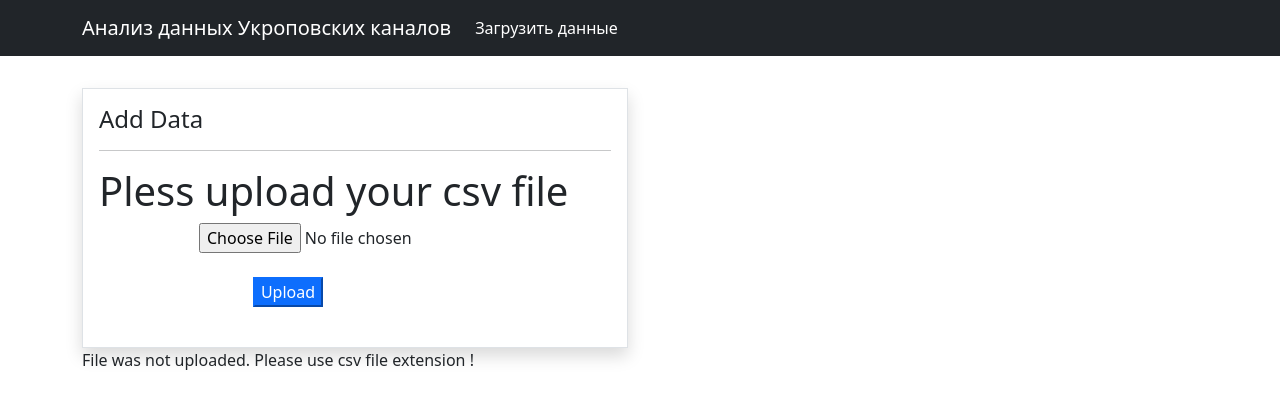
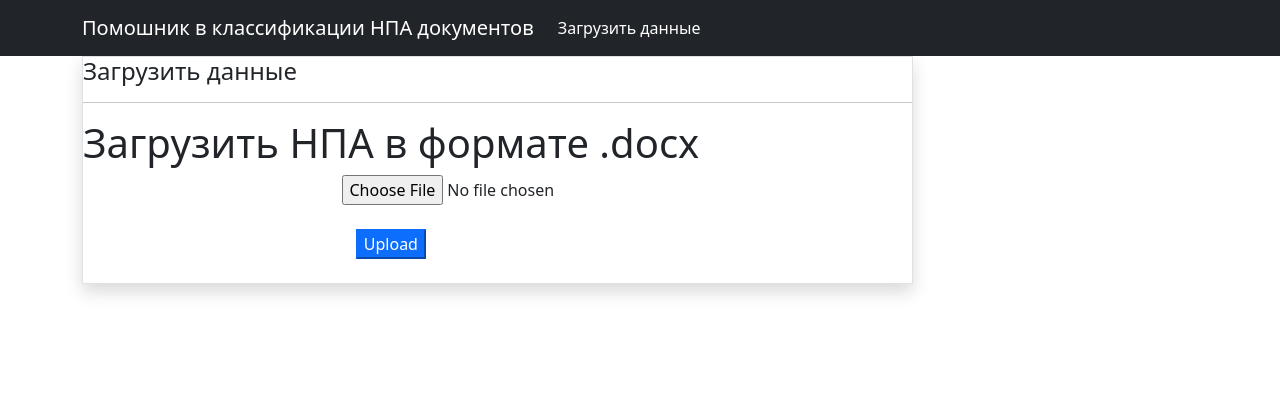
Before and after one commit to Buttee-bit/Analiz_tg_channel_UK, a Django app: page / in a window 1280 px wide. Shown: the top 409 px of the page. Run offline with Django 4.2, Linux system fonts and the light colour scheme; some libraries are stand-ins or nearby versions.

Commit message:
'Переделывание под нужды хакатона ML веб сервис '

```diff
--- a/django_charts/data/views.py
+++ b/django_charts/data/views.py
@@ -1,6 +1,20 @@
 import os
+import docx
+import re
+import pandas as pd
+import numpy as np
+import pickle
 
-import pandas as pd
+import nltk
+from nltk.corpus import stopwords
+from nltk.stem.porter import PorterStemmer
+from nltk.stem import WordNetLemmatizer
+from nltk.stem import SnowballStemmer as snow
+
+from sklearn.feature_extraction.text import  TfidfVectorizer
+
+
+
 from django.contrib import messages
 from django.core.files.storage import FileSystemStorage
 from django.shortcuts import render, redirect
@@ -10,10 +24,10 @@ from django.shortcuts import render, redirect
 
 
 def index(request):
-    global attributied
+    global attributied, name
     if request.method == "POST":
         uploaded_file = request.FILES['document']
-        if uploaded_file.name.endswith('.csv'):
+        if uploaded_file.name.endswith('.docx'):
             # save csv file in media folder
             savefile = FileSystemStorage()
 
@@ -25,7 +39,7 @@ def index(request):
             readfile(file_directiry)
             return redirect(results)
     else:
-        messages.warning(request, 'File was not uploaded. Please use csv file extension !')
+        pass
 
     return render(request, 'dashboard/index.html')
 
@@ -34,116 +48,133 @@ def index(request):
 
 def readfile(filename):
     ## Объявление глобальных переменных
-    global list_keys_valuse_counts, list_values_valuse_counts, \
-        data_norm, my_file, list_keys_to_week, \
-        list_values_to_week, list_keys_mount, \
+    global model, path_document, \
+        data_norm, list_text_doc, len_doc_paragraph, \
+        df_docx, dict_class_color, \
         list_values_mount, dict_week
 
     ## Чтение и обрабока данных
-    def normalize_data():
-        data = pd.read_csv('data_tg.csv')
-        data['date_time'] = data['date'] + ' ' + data['time']
-        data['date_time'] = pd.to_datetime(data['date_time'])
-        data.index = data['date_time']
-        data = data.drop(columns=['date', 'time'], axis=1)
-        data = data.drop(columns=['md5'], axis=1)
-        data = data.drop(columns=['image'], axis=1)
-        data = data.drop(columns=['messageLink'], axis=1)
-        data = data.drop(columns=['messageImage'], axis=1)
-        data = data.drop(columns=['forwardedChanel'], axis=1)
 
-        return data
 
-    data_norm = normalize_data()
+    #data_norm = normalize_data()
+    def get_model(path_model):
+        with open(path_model, 'rb') as file:
+            pickle_model = pickle.load(file)
+        return pickle_model
+    model = get_model(r'model\LinearSVC_model_2700.pkl')
 
     ##  Создание графика распределения по дням для каждой группы
-    def get_list_value_counts(data_norm):
-        data_counts = data_norm.groupby('chanel', as_index=False).agg({
-            "id": 'count'
-        }).sort_values('id', ascending=False)
-        list_keys_valuse_counts = []
-        list_values_valuse_counts = []
-        for key, value in zip(data_counts['chanel'], data_counts['id']):
-            list_keys_valuse_counts.append(key)
-            list_values_valuse_counts.append(value)
-        return list_keys_valuse_counts, list_values_valuse_counts
+    def load_file(path_to_file):
+        doc = docx.Document(path_to_file)
+        all_paragraphs = doc.paragraphs
+        list_text_doc = [par.text for par in all_paragraphs]
+        len_doc_paragraph = len(all_paragraphs)
+        return list_text_doc, len_doc_paragraph
+    list_text_doc,len_doc_paragraph = load_file('media\\' + name)
 
-    list_keys_valuse_counts, list_values_valuse_counts = get_list_value_counts(data_norm)
+    def get_dict_class_to_color(path_color):
+        dict_class_color ={}
+        df = pd.read_csv(path_color)
+        df.index = df['Unnamed: 0']
+        f_1 = df['f1-score']
+        for class_, value in zip(f_1.index, f_1.values):
+            if value < .25:
+                dict_class_color[class_] = 'black'
+            if value < .5 and value > .25:
+                dict_class_color[class_] = 'brown'
+            if value < .75 and value > 0.5:
+                dict_class_color[class_] = 'green'
+            if value > .75:
+                dict_class_color[class_] = 'blue'
 
+        return dict_class_color
+
+
+    dict_class_color = get_dict_class_to_color('model\\'+ 'df_class_rep.csv')
+    print(dict_class_color)
+    #list_keys_valuse_counts, list_values_valuse_counts = get_list_value_counts(data_norm)
+    def pandas_df_text(text_doc):
+        df = pd.DataFrame(text_doc, columns=['text'])
+        return df
+
+    df_docx = pandas_df_text(list_text_doc)
     ## Создание графика распределения сообщений по дням месяца
-    def get_list_key_value_mount(data_norm):
-        data_norm_M = data_norm.resample('d').id.nunique().to_frame(name='mount_count')
-        data_norm_M['Day'] = data_norm_M.index.day
-        list_keys_mount = list(data_norm_M.Day.unique())
-        list_values_mount = list(data_norm_M.mount_count)
-        return list_keys_mount, list_values_mount
+    def clear_text(text):
+        stop_words = set(stopwords.words('russian'))
+        text_cleaning_re = "[A-Za-z0-9!#$%&'()*+,./:;<=>?@[\]^_`{|}~—\"\-]+"
+        tokens = []
+        text = re.sub(text_cleaning_re, ' ', str(text).lower()).strip()
+        text = re.sub(r'\s+', ' ', text)
+        for token in text.split():
+            if token not in stop_words:
+                token = "".join(c for c in token if token.isalnum())
+                if len(token) != 2:
+                    tokens.append(token)
+        return " ".join(tokens)
 
-    list_keys_mount, list_values_mount = get_list_key_value_mount(data_norm)
+    def pre_process(text):
+        stemmer = snow('russian')
+        tokens = []
+        for token in text.split():
+            tokens.append(stemmer.stem(token))
+        return " ".join(tokens)
 
-    def value_for_week(data_norm):
+    texts_ = df_docx.text.apply(lambda x: clear_text(x))
+    texts_stemm = texts_.apply(lambda x: pre_process(x))
 
-        data_to_week = pd.DataFrame(data=data_norm, index=None)
-        data_to_week['date_time'] = pd.to_datetime(data_to_week['date_time'])
-        data_to_week['dow'] = data_to_week.date_time.dt.day_name()
-        data_to_week['hour'] = data_to_week.date_time.dt.hour
+    #list_keys_mount, list_values_mount = get_list_key_value_mount(data_norm)
+#Возвращает словарь в котором обозначено в каком параграфе какой класс
+    def tfidf_text(texts_stemm):
+        tfidf_doc = TfidfVectorizer(max_features=2745, ngram_range=(1, 4))
+        X = tfidf_doc.fit_transform(texts_stemm)
+        Ypredict = model.predict(X)
+        Ypredict = Ypredict.tolist()
+        range_ = [i for i in range(len(Ypredict))]
+        dict_ = {}
+        for i in range_:
+            dict_[i] = Ypredict[i]
+        return dict_
+    dict_ = tfidf_text(texts_stemm)
 
-        data_to_week = data_to_week.groupby([
-            'dow',
-            'hour'
-        ]).hour.count().to_frame(name='day_hour_count')
-        data_to_week = data_to_week.reset_index()
-        # Сюда вставить цикл по дням недели
-        list_week = list(data_to_week.dow.unique())
-
-        dict_week = {}
-        for i in list_week:
-            dict_week[i] = [[], []]
-
-        for day in dict_week:
-            data_to_day = data_to_week[data_to_week['dow'] == day]
-            for key, value in zip(data_to_day['hour'], data_to_day['day_hour_count']):
-                dict_week[day][0].append(key)
-                dict_week[day][1].append(value)
-        return dict_week
-
-    dict_week = value_for_week(data_norm)
+    #dict_week = value_for_week(data_norm)
 
 
 def results(request):
-    list_k_Monday = dict_week['Monday'][0]
-    list_v_Monday = dict_week['Monday'][1]
-    list_k_Saturday = dict_week['Saturday'][0]
-    list_v_Saturday = dict_week['Saturday'][1]
-    list_k_Sunday = dict_week['Sunday'][0]
-    list_v_Sunday = dict_week['Sunday'][1]
-    list_k_Thursday = dict_week['Thursday'][0]
-    list_v_Thursday = dict_week['Thursday'][1]
-    list_k_Tuesday = dict_week['Tuesday'][0]
-    list_v_Tuesday = dict_week['Tuesday'][1]
-    list_k_Wednesday = dict_week['Wednesday'][0]
-    list_v_Wednesday = dict_week['Wednesday'][1]
-    list_k_Friday = dict_week['Friday'][0]
-    list_v_Friday = dict_week['Friday'][1]
+
+    #list_k_Monday = dict_week['Monday'][0]
+    #list_v_Monday = dict_week['Monday'][1]
+    #list_k_Saturday = dict_week['Saturday'][0]
+    #list_v_Saturday = dict_week['Saturday'][1]
+    #list_k_Sunday = dict_week['Sunday'][0]
+    #list_v_Sunday = dict_week['Sunday'][1]
+    #list_k_Thursday = dict_week['Thursday'][0]
+    #list_v_Thursday = dict_week['Thursday'][1]
+    #list_k_Tuesday = dict_week['Tuesday'][0]
+    #list_v_Tuesday = dict_week['Tuesday'][1]
+    #list_k_Wednesday = dict_week['Wednesday'][0]
+    #list_v_Wednesday = dict_week['Wednesday'][1]
+    #list_k_Friday = dict_week['Friday'][0]
+    #list_v_Friday = dict_week['Friday'][1]
 
     context = {
-        'list_keys_mount': list_keys_mount,
-        'list_values_mount': list_values_mount,
-        'list_keys_valuse_counts': list_keys_valuse_counts,
-        'list_values_valuse_counts': list_values_valuse_counts,
-        'list_k_Monday': list_k_Monday,
-        'list_v_Monday': list_v_Monday,
-        'list_k_Saturday': list_k_Saturday,
-        'list_v_Saturday': list_v_Saturday,
-        'list_k_Sunday': list_k_Sunday,
-        'list_v_Sunday': list_v_Sunday,
-        'list_k_Thursday': list_k_Thursday,
-        'list_v_Thursday': list_v_Thursday,
-        'list_k_Tuesday': list_k_Tuesday,
-        'list_v_Tuesday': list_v_Tuesday,
-        'list_k_Wednesday': list_k_Wednesday,
-        'list_v_Wednesday': list_v_Wednesday,
-        'list_k_Friday': list_k_Friday,
-        'list_v_Friday': list_v_Friday
+        #'list_keys_mount': list_keys_mount,
+        #'list_values_mount': list_values_mount,
+        #'list_keys_valuse_counts': list_keys_valuse_counts,
+        #'list_values_valuse_counts': list_values_valuse_counts,
+        #'list_k_Monday': list_k_Monday,
+        #'list_v_Monday': list_v_Monday,
+        #'list_k_Saturday': list_k_Saturday,
+        #'list_v_Saturday': list_v_Saturday,
+       # 'list_k_Sunday': list_k_Sunday,
+        #'list_v_Sunday': list_v_Sunday,
+        #'list_k_Thursday': list_k_Thursday,
+        #'list_v_Thursday': list_v_Thursday,
+        #'list_k_Tuesday': list_k_Tuesday,
+        #'list_v_Tuesday': list_v_Tuesday,
+        #'list_k_Wednesday': list_k_Wednesday,
+        #'list_v_Wednesday': list_v_Wednesday,
+        #'list_k_Friday': list_k_Friday,
+        #'list_v_Friday': list_v_Friday
     }
     return render(request, 'dashboard/results.html', context)
 
--- a/django_charts/templates/dashboard/index.html
+++ b/django_charts/templates/dashboard/index.html
@@ -1,11 +1,10 @@
 {% extends 'partials/base.html' %} {% block title %}Dashboard{% endblock %} {% block content %}
-<div class="row mt-3 pt-3">
-    <div class="col-md-6">
-        <div class="border p-3 shadow">
-            <h4>Add Data</h4>
+<div class="row mt-9 pt-9">
+    <div class="col-md-9">
+        <div class="border p-9 shadow">
+            <h4>Загрузить данные</h4>
             <hr>
-            <h1>Pless upload your csv file</h1>
-
+            <h1>Загрузить НПА в формате .docx</h1>
             <form method="POST" enctype="multipart/form-data">
                 {% csrf_token %}
                 <div class="row contend">
--- a/django_charts/templates/partials/nav.html
+++ b/django_charts/templates/partials/nav.html
@@ -1,6 +1,6 @@
 <nav class="navbar navbar-expand-lg navbar-dark bg-dark">
     <div class="container">
-        <a class="navbar-brand" href="{% url 'analiz_data'%}">Анализ данных Укроповских каналов</a>
+        <a class="navbar-brand" href="{% url 'analiz_data'%}">Помошник в классификации НПА документов</a>
         <button class="navbar-toggler" type="button" data-bs-toggle="collapse" data-bs-target="#navbarSupportedContent" aria-controls="navbarSupportedContent" aria-expanded="false" aria-label="Toggle navigation">
         <span class="navbar-toggler-icon"></span>
     </button>
```
